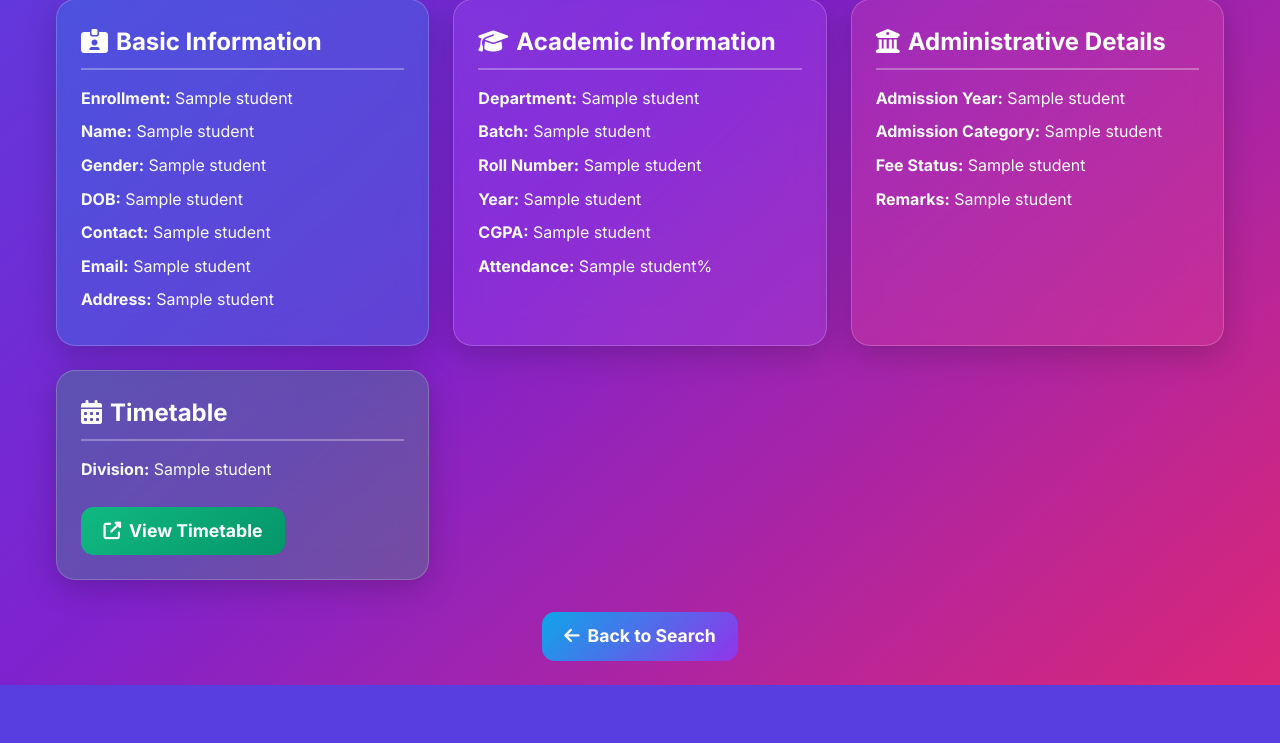
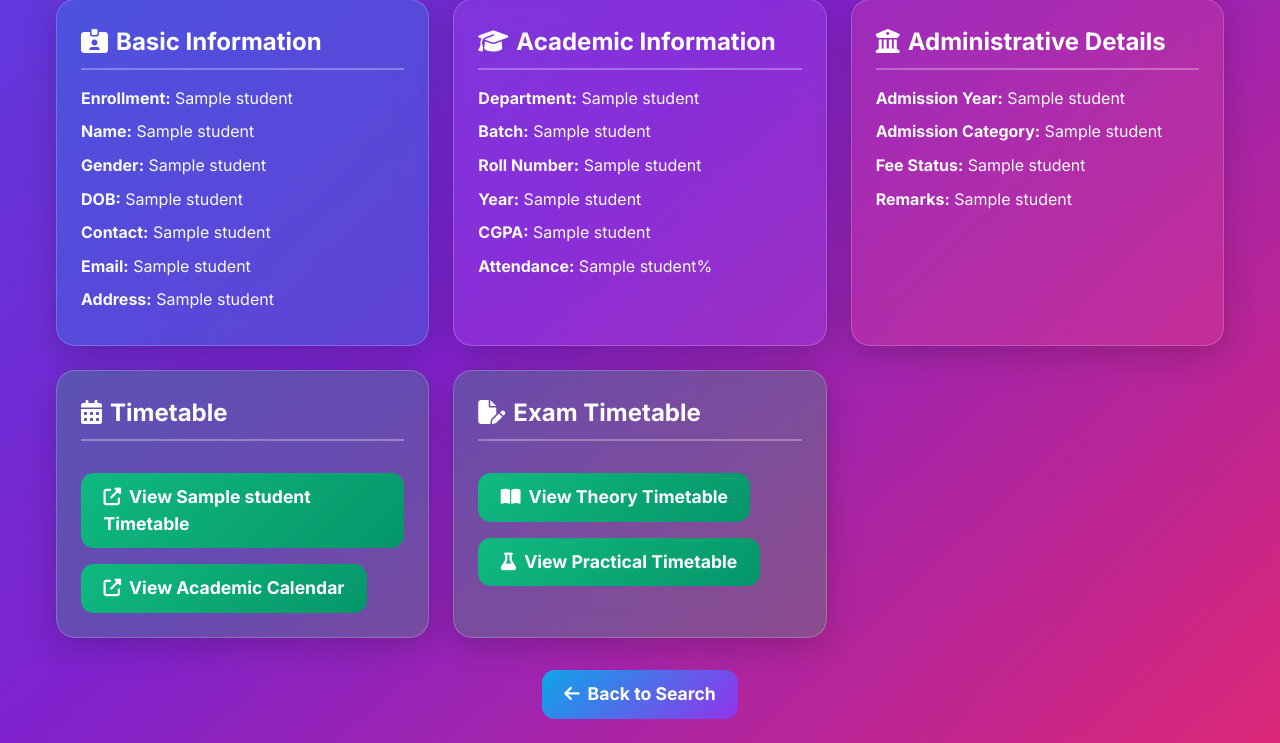
Before and after one commit to Satyaamp/student-portal, a Flask app: template templates/student_info.html in a window 1280 px wide. Shown: the part 460-1203 px from the top of the page. Before the commit the page ends 1145 px from the top, so only its background shows below. Run offline with Flask 3, Linux system fonts and the light colour scheme; the template is opened without the code that fills it: most values are stand-ins (such as "Sample title", 1, 10 or a date in 2020); some libraries are stand-ins or nearby versions.

Commit message:
Update student_info.html

```diff
--- a/templates/student_info.html
+++ b/templates/student_info.html
@@ -63,11 +63,32 @@
 
     <div class="details-section green-glass animate-slideUp">
       <h3><i class="fa-solid fa-calendar-days mr-2"></i>Timetable</h3>
-      <p><strong>Division:</strong> {{ student[10] }}</p>
+
       <a href="{% if student[10] == '7B1' %}https://drive.google.com/file/d/1cMq-8bOe-CMvMueXfEhuebOiVM0Xti-4/view?usp=sharing{% elif student[10] == '7B2' %}https://drive.google.com/file/d/1DQF9MIAHMmf0xrvuyarnz_rh1YMI2t-W/view?usp=sharing{% else %}https://drive.google.com/placeholder-default{% endif %}" target="_blank" class="btn-timetable">
-        <i class="fa-solid fa-external-link-alt mr-2"></i>View Timetable
+        <i class="fa-solid fa-external-link-alt mr-2"></i>View  {{ student[10] }} Timetable
+      </a>
+      <a href="{% if student[10] == '7B1' %}https://drive.google.com/file/d/1xDPJoy6IbXZwXC6Io8x3BbvaYkVi4fcL/view?usp=sharing{% elif student[10] == '7B2' %}https://drive.google.com/file/d/1DQF9MIAHMmf0xrvuyarnz_rh1YMI2t-W/view?usp=sharing{% else %}https://drive.google.com/placeholder-default{% endif %}" target="_blank" class="btn-timetable">
+        <i class="fa-solid fa-external-link-alt mr-2"></i>View Academic Calendar
       </a>
     </div>
+
+    <div class="details-section green-glass animate-slideUp">
+      <h3><i class="fa-solid fa-file-pen mr-2"></i>Exam Timetable</h3>
+
+      <!-- Theory Exam Timetable -->
+      <a href="https://drive.google.com/file/d/1lEyUeHKH0VDIb9nVxT8nB0vnNidUxpYj/view"
+        target="_blank" class="btn-timetable">
+        <i class="fa-solid fa-book-open mr-2"></i>View Theory Timetable
+      </a>
+
+      <!-- Practical Exam Timetable -->
+      <a href="https://drive.google.com/file/d/1AYlNuGbdAp8SfE5Ja34qnlW_f8ic5kzm/view"
+        target="_blank" class="btn-timetable">
+        <i class="fa-solid fa-flask mr-2"></i>View Practical Timetable
+      </a>
+    </div>
+
+
   </div>
 
 
```
